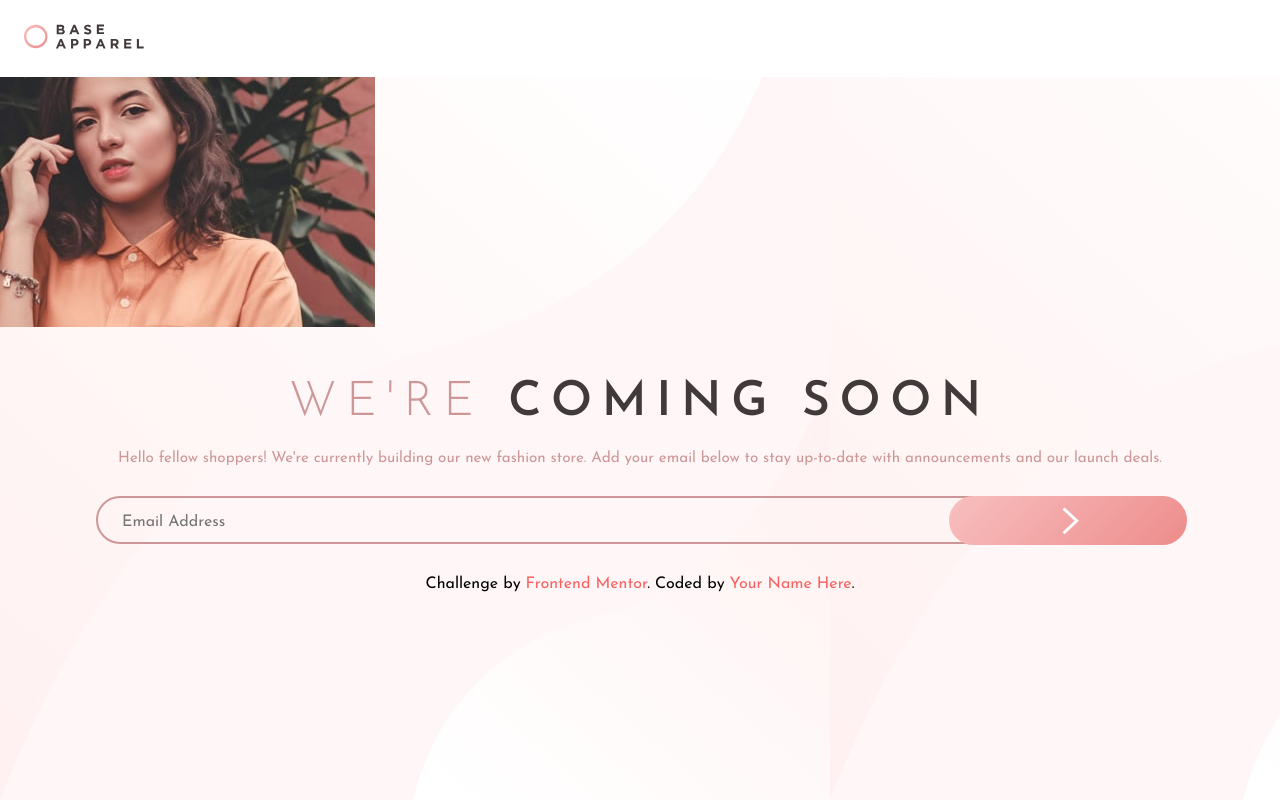
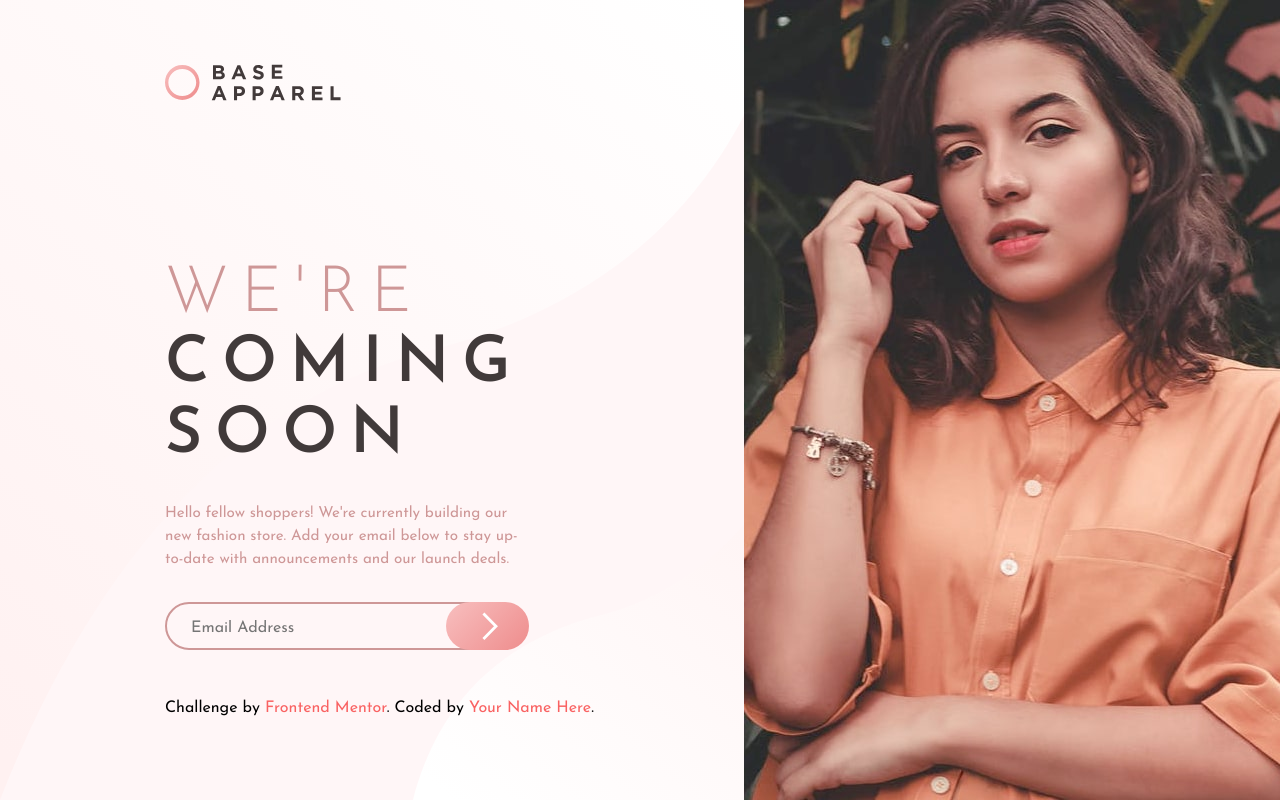
Before and after one commit to KepKepgithub/base-apparel-coming-soon, a plain HTML site: page index.html in a window 1280 px wide. Drawn offline with Linux system fonts and the light colour scheme.

Commit message:
Finished

```diff
--- a/CSS/_content.scss
+++ b/CSS/_content.scss
@@ -26,3 +26,21 @@
         }
     }
 }
+
+@media only screen and (min-width:1024px){
+    .content{
+        text-align: left;
+        padding: 10em 220px 0 0;
+        &__text{
+            &__heading{
+                padding: 0;
+                font-size: 4em;
+                line-height: 1.1em;
+            }
+            &__paragraph{
+                width: 100%;
+                line-height: 1.5em;
+            }
+        }
+    }
+}
--- a/CSS/_email.scss
+++ b/CSS/_email.scss
@@ -1,3 +1,5 @@
+
+
 @media only screen and (min-width:300px){
     .content{
         &__email{
@@ -7,16 +9,11 @@
                 height: 100%;
                 margin: auto;
 
-                border: 2px solid $desaturated_red;
-
-                // error border placeholder to remember what to put in for javascript
-                // border: 2px solid hsl(0, 93%, 68%);
                 border-radius: 3em;
 
                 position: relative;
 
                 &__input{
-                    // width and height isn't 100% cause it had some weird visual issues with wrappers border
                     width: 100%;
                     height: 100%;
 
@@ -30,19 +27,26 @@
 
                     font-size: 16px;
                     font-family: 'Josefin Sans', sans-serif;
+                    outline: none;
+                    &:valid{
+                        border: 2px solid $desaturated_red;
+                    }
+                    &:invalid{
+                        border: 2px solid $soft_red;
+                        box-shadow: none;
+                    }
                 }
 
                 &__button{
                     position: absolute;
                     right: -5px;
-                    top: -5%;
-                    height: 110%;
-                    width: 22%;
+                    top: 0;
+                    height: 100%;
+                    width: 24%;
                     border-radius: 3rem;
                     border:none;
 
                     background: linear-gradient(135deg, hsl(0, 80%, 86%),  hsl(0, 74%, 74%));
-
                     &__arrow_icon{
                         width: 1.3em;
                         margin-left: .5em;
@@ -60,10 +64,33 @@
                     color: $soft_red;
                 }
                 &__icon{
-                    right: 70px;
+                    right: 120px;
                     top: 11px;
                 }
             }
         }
     }
 }
+
+
+
+@media only screen and (min-width:1024px){
+    .content{
+        &__email{
+            &__error{
+                width: 100%;
+                height: 100%;
+
+                &__button{
+                    cursor: pointer;
+                    height: 100%;
+                    top: 0;
+                    width: 23%;
+                    &:hover{
+                        background: linear-gradient(135deg, hsl(0, 80%, 86%),  hsl(0, 63%, 84%));
+                    }
+                }
+            }
+        }
+    }
+}
--- a/CSS/_footer.scss
+++ b/CSS/_footer.scss
@@ -7,3 +7,10 @@
         }
     }
 }
+
+
+@media only screen and (min-width:1024px){
+    .footer{
+        text-align: left;
+    }
+}
--- a/CSS/_global.scss
+++ b/CSS/_global.scss
@@ -14,6 +14,7 @@
         .page_wrap{
             width: 100%;
             margin: auto;
+            overflow: hidden;
         }
     }
 }
@@ -29,6 +30,8 @@
             height: 800px;
             margin: auto;
 
+
+            padding-left: 165px;
             background-image: url(../SVG/bg-pattern-desktop.svg);
         }
     }
--- /dev/null
+++ b/CSS/_grid_layout.scss
@@ -0,0 +1,23 @@
+@media only screen and (min-width:1024px){
+    .page_wrap{
+        display: grid;
+        grid-template-columns:1fr 610px;
+        grid-template-rows: 100px 1fr 100px;
+        grid-template-areas:
+        "logo    img"
+        "content img"
+        "footer  img";
+    }
+    .logo_wrap{
+        grid-area: logo;
+    }
+    .image_container{
+        grid-area: img;
+    }
+    .content{
+        grid-area: content;
+    }
+    .footer{
+        grid-area: footer;
+    }
+}
--- a/CSS/_image.scss
+++ b/CSS/_image.scss
@@ -5,3 +5,14 @@
         }
     }
 }
+
+@media only screen and (min-width:1024px){
+    .image_container{
+        &__desktop{
+            display: block;
+        }
+        &__mobile{
+            display: none;
+        }
+    }
+}
--- a/CSS/_logo.scss
+++ b/CSS/_logo.scss
@@ -8,3 +8,14 @@
         }
     }
 }
+
+@media only screen and (min-width:1024px){
+    .logo_wrap{
+        background-color: transparent;
+        padding: 0;
+        padding-top: 4em;
+        &__logo{
+            width: 11em;
+        }
+    }
+}
--- a/CSS/main.scss
+++ b/CSS/main.scss
@@ -4,6 +4,7 @@
 @import "gradients";
 
 
+@import "grid_layout";
 @import "logo";
 @import "image";
 @import "content";
--- a/Javascript/script.js
+++ b/Javascript/script.js
@@ -0,0 +1,16 @@
+const button = document.querySelector(".content__email__error__button");
+const input = document.querySelector(".content__email__error__input");
+const error_icon = document.querySelector(".content__email__error__icon");
+const error_text = document.querySelector(".content__email__error__text")
+
+button.addEventListener('click', function(event){
+    var input_check = input.checkValidity();
+    if(input_check == false){
+        error_icon.style.display = "block";
+        error_text.style.display = "block";
+    }
+    else{
+        error_icon.style.display = "none";
+        error_text.style.display = "none";
+    }
+})
--- a/index.html
+++ b/index.html
@@ -19,7 +19,7 @@
     <aside>
       <div class="image_container">
         <img src="./Images/hero-mobile.jpg" alt="image" class="image_container__mobile">
-        <img src="./Images/hero-mobile.jpg" alt="image" class="image_container__desktop">
+        <img src="./Images/hero-desktop.jpg" alt="image" class="image_container__desktop">
       </div>
     </aside>
 
```
Also changed, not shown: CSS/main.css, 1 other file.
